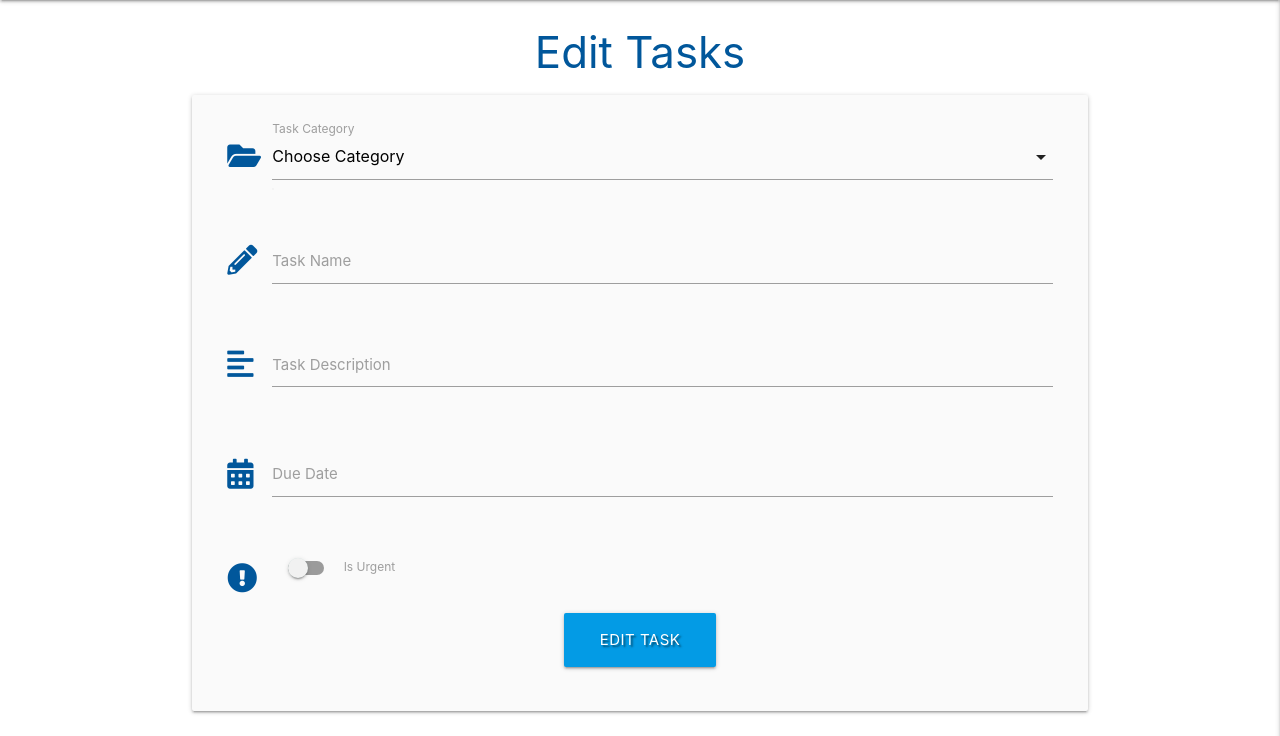
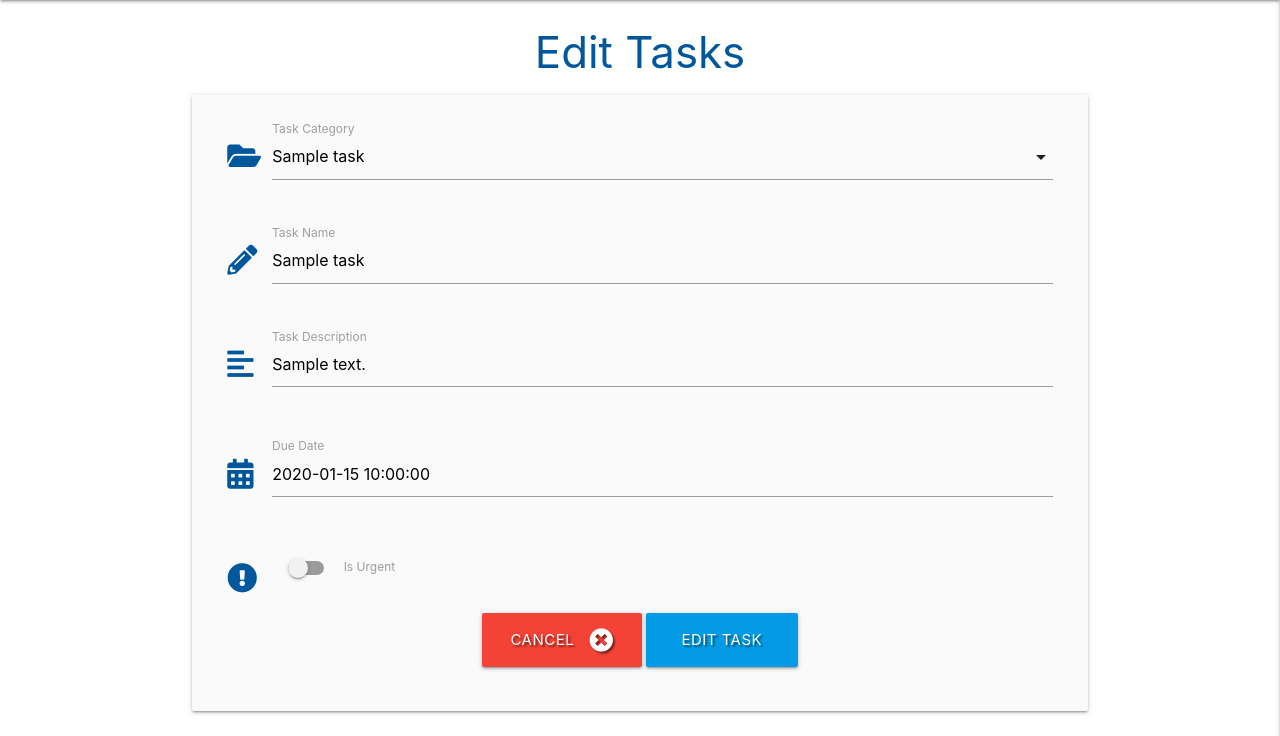
Before and after one commit to Mr-Smyth/flask-task-manager, a Flask app: template templates/edit_task.html in a window 1280 px wide. Shown: the part 64-800 px from the top of the page. Run offline with Flask 2, Linux system fonts and the light colour scheme; the template is opened without the code that fills it: most values are stand-ins (such as "Sample title", 1, 10 or a date in 2020); some libraries are stand-ins or nearby versions.

Commit message:
Insert the existing data to the edit task page
* Add a cancel button

```diff
--- a/templates/edit_task.html
+++ b/templates/edit_task.html
@@ -14,9 +14,14 @@
 				<div class="input-field col s12">
 					<i class="fas fa-folder-open prefix light-blue-text text-darken-4"></i>
 					<select id="category_name" name="category_name" class="validate" required>
-				        <option value="" disabled selected>Choose Category</option>
+				        <option value="" disabled>Choose Category</option>
 				            {% for category in categories %}
-				                <option value="{{ category.category_name }}">{{ category.category_name }}</option>
+                                <!-- CHECK IF THE CATEGORY NAME IS UNCHANGED -->
+                                {% if category.category_name == task.category_name %}
+                                    <option value="{{ category.category_name }}" selected>{{ category.category_name }}</option>
+                                {% else %}
+				                    <option value="{{ category.category_name }}">{{ task.category_name }}</option>
+                                {% endif %}
 				            {% endfor %}
 					</select>
 					<label>Task Category</label>
@@ -27,7 +32,7 @@
 				<div class="input-field col s12">
 					<i class="fas fa-pencil-alt prefix light-blue-text text-darken-4"></i>
 					<input id="task_name" name="task_name" minlength="5" maxlength="50"
-				                    type="text" class="validate" required>
+				        value="{{ task.task_name }}" type="text" class="validate" required>
 					<label for="task_name">Task Name</label>
 				</div>
 			</div>
@@ -36,7 +41,8 @@
 				<div class="input-field col s12">
 					<i class="fas fa-align-left prefix light-blue-text text-darken-4"></i>
 					<textarea id="task_description" name="task_description" minlength="5"
-				                    maxlength="200" class="materialize-textarea validate" required></textarea>
+				        maxlength="200" class="materialize-textarea validate" required>
+                        {{- task.task_description -}}</textarea>
 					<label for="task_description">Task Description</label>
 				</div>
 			</div>
@@ -44,7 +50,8 @@
 			<div class="row">
 				<div class="input-field col s12">
 					<i class="fas fa-calendar-alt prefix light-blue-text text-darken-4"></i>
-					<input id="due_date" name="due_date" type="text" class="datepicker validate" required>
+					<input id="due_date" name="due_date" type="text" value="{{ task.due_date }}"
+                        class="datepicker validate" required>
 					<label for="due_date">Due Date</label>
 				</div>
 			</div>
@@ -54,16 +61,24 @@
 					<div class="switch">
 						<i class="fas fa-exclamation-circle prefix light-blue-text text-darken-4"></i>
 						<label for="is_urgent">
-				            <input type="checkbox" id="is_urgent" name="is_urgent">
+                            {% if task.is_urgent == "on" %}
+				                <input type="checkbox" id="is_urgent" name="is_urgent" checked>
+                            {% else %}
+                                <input type="checkbox" id="is_urgent" name="is_urgent">
+                            {% endif %}
 				            <span class="lever"></span>
 				            Is Urgent
 						</label>
 					</div>
 				</div>
 			</div>
-            <!-- SUBMIT BUTTON -->
+            <!-- ACTION BUTTONS -->
             <div class="row">
                 <div class="col s12 center-align">
+                <!-- CANCEL BUTTON -->
+                <a href="{{ url_for('get_tasks') }}" class="btn-large red text-shadow">Cancel <i class="fas fa-times-circle right"></i>
+                </a>
+                <!-- SUBMIT BUTTON -->
                 <button type="submit" class="btn-large light-blue darken-1 text-shadow">
                 Edit Task <i class="fas fa-edit-square right"></i>
                 </button>
```
